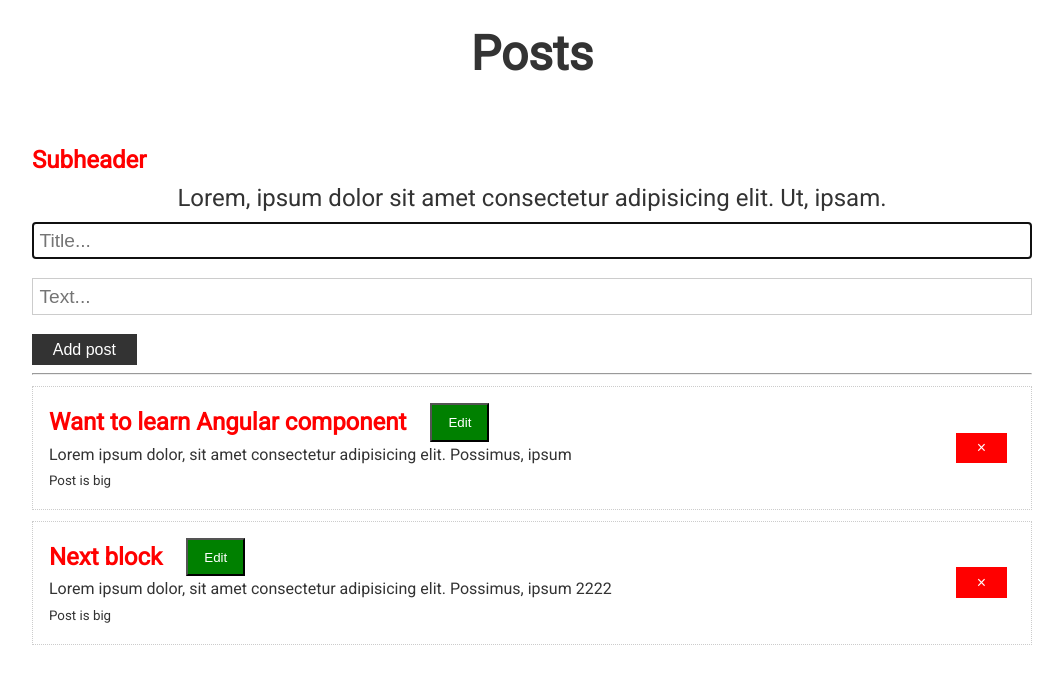
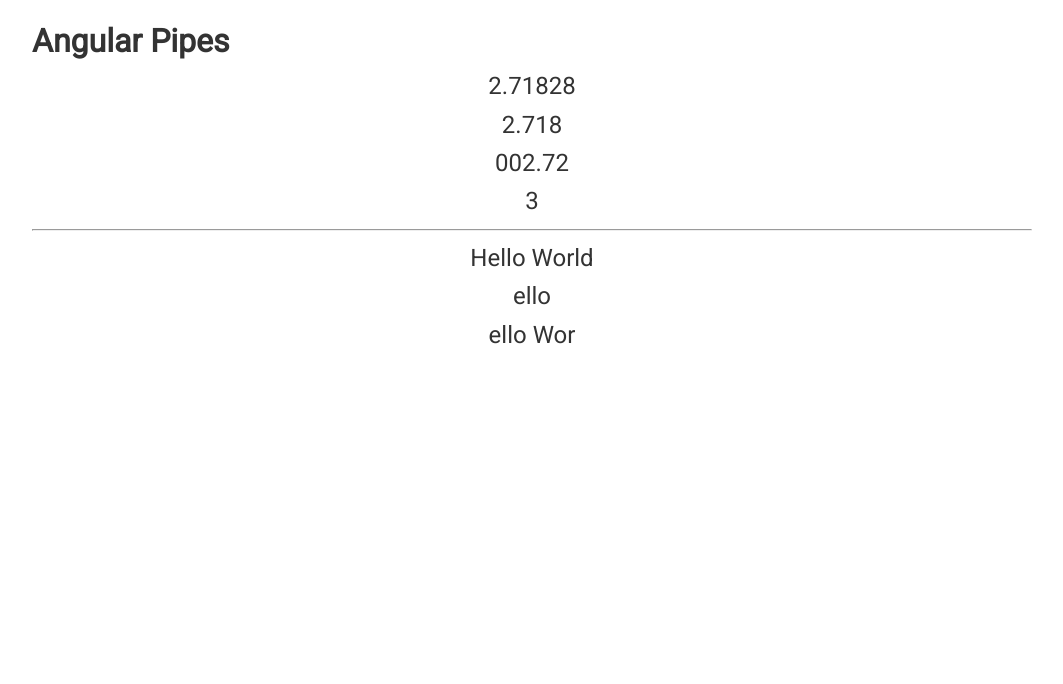
Before and after one commit to InnaFeldman/angular-blog, an Angular app: page / in a window 1280 px wide. Shown: the top 684 px of the page, without its empty margins (108-1171 px from the left). Built offline with nearby package versions, Linux system fonts and the light colour scheme.

Commit message:
master-pipes Pipes

```diff
--- a/src/app/app.component.html
+++ b/src/app/app.component.html
@@ -1,25 +1,12 @@
 <div class="container">
-  <h3>Posts</h3>
-  <h2>Subheader</h2>
-  <p [appStyle]="'red'" [dStyles]="{ border: '1px solid blue', borderRadius: '5px'}">
-    Lorem, ipsum dolor sit amet consectetur adipisicing elit. Ut, ipsam.
-  </p>
+  <h1>Angular Pipes</h1>
+  <p>{{e | number: '1.1-5'}}</p>
+  <p>{{e | number: '1.1-3'}}</p>
+  <p>{{e | number: '3.1-2'}}</p>
+  <p>{{e | number: '1.0-0'}}</p>
+  <hr>
+  <p>{{str | uppercase | lowercase | titlecase}}</p>
 
-  <!--Прописываем логику для обработки emit(output)  -->
-  <app-post-form
-    (onAdd)="updatePosts($event)"
-  ></app-post-form>
-
-  <hr />
-  <app-post *ngFor="let p of posts"[post]="p"
-   (onRemove)="removePost($event)"
-   (onEdit)="postEdit($event)"
-   >
-    <div #info>
-      <small *ngIf="p.text.length > 10; else short">Post is big</small>
-      <ng-template #short>
-        <small>Post is short</small>
-      </ng-template>
-    </div>
-  </app-post>
+  <p>{{str | titlecase | slice: 1:5}}</p>
+  <p>{{str | titlecase | slice: 1:-2}}</p>
 </div>
--- a/src/app/app.component.ts
+++ b/src/app/app.component.ts
@@ -12,36 +12,6 @@ export interface Post {
   styleUrls: ['./app.component.scss']
 })
 export class AppComponent {
-  posts: Post [] = [
-    {title: 'Want to learn Angular component',
-      text: 'Lorem ipsum dolor, sit amet consectetur adipisicing elit. Possimus, ipsum',
-      id: 1
-    },
-    {title: 'Next block ',
-      text: 'Lorem ipsum dolor, sit amet consectetur adipisicing elit. Possimus, ipsum 2222',
-      id: 2
-    }
-  ];
-
-  tmpPost!: Post;
-
-
-  updatePosts(post:Post){
-    //добавляем в массив первые елемент, начало списка
-    this.posts.unshift(post);
-    console.log('Post', post)
-  }
-
-  removePost(id:number){
-    console.log('Id to', id);
-    this.posts = this.posts.filter(p => p.id !== id);
-  }
-
-  postEdit(id:number){
-    //console.log('Edit id', id)
-    let edPost = this.posts.find(p => p.id === id);
-    if(edPost){
-      this.tmpPost = edPost;
-    }
-  }
+  e: number = Math.E;
+  str = 'hello world';
 }
```
